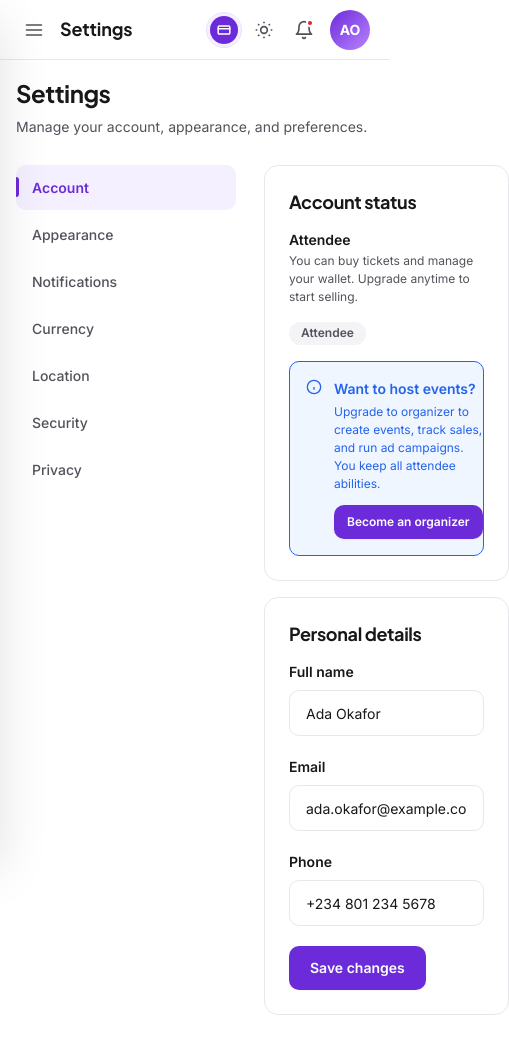
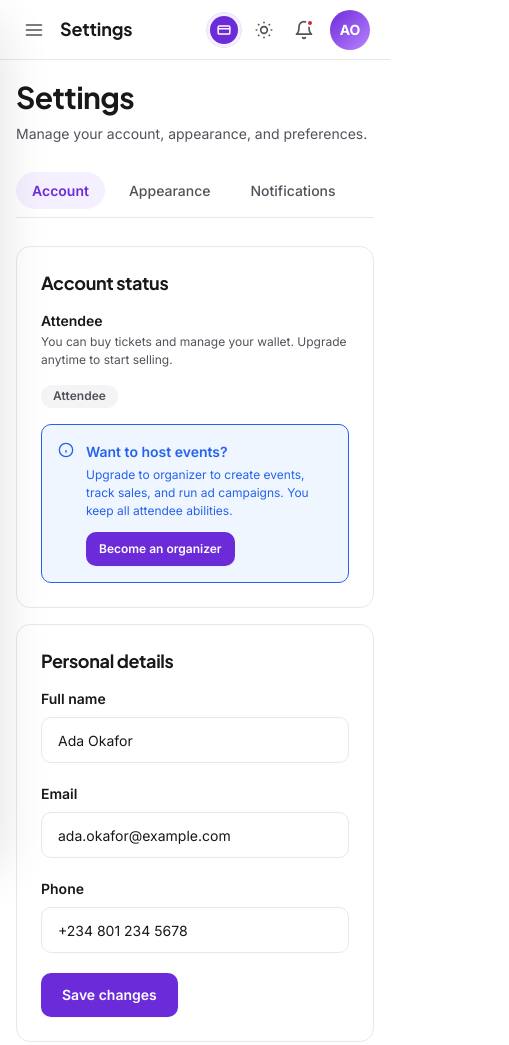
Before and after one commit to P5NT/PassSpot, a plain HTML site: page settings.html in a window 390 px wide. Shown: the whole page, 509 px wide, since content can reach past the window. Drawn offline with Linux system fonts and the light colour scheme.

Commit message:
PassSpot

```diff
--- a/css/style.css
+++ b/css/style.css
@@ -4053,3 +4053,82 @@ h5 {
     font-size: var(--fs-xs);
   }
 }
+
+/* =========================================
+   ADMIN MOBILE FIXES (OVERFLOW & LAYOUT)
+   ========================================= */
+
+@media (max-width: 768px) {
+  /* 1. Kill horizontal overflow globally for the page */
+  .main-area,
+  .page-content {
+    overflow-x: hidden !important;
+    width: 100% !important;
+    max-width: 100vw !important;
+  }
+
+  /* 2. Fix the page header layout */
+  .page-header {
+    flex-direction: column !important;
+    align-items: stretch !important;
+    gap: var(--space-4) !important;
+  }
+
+  .page-title {
+    font-size: var(--fs-2xl) !important;
+    word-wrap: break-word;
+  }
+
+  /* 3. FORCE the inline grids to stack and shrink */
+  /* min-width: 0 is the magic fix that stops them from pushing off-screen */
+  #adminDashGrid,
+  #reportChartsGrid,
+  #settingsGrid,
+  #catGrid,
+  #notifGrid {
+    display: flex !important;
+    flex-direction: column !important;
+    width: 100% !important;
+    min-width: 0 !important;
+    gap: var(--space-5) !important;
+  }
+
+  /* 4. Fix the inner grids inside Reports/Dashboard so charts don't overflow */
+  .stats-grid {
+    grid-template-columns: 1fr !important;
+  }
+
+  .table-wrap,
+  .table-scroll {
+    width: 100% !important;
+    max-width: 100vw !important;
+  }
+
+  /* 5. Settings Sidebar navigation (turn into a scrollable top row) */
+  #settingsGrid > nav {
+    position: static !important;
+    display: flex !important;
+    flex-direction: row !important;
+    overflow-x: auto !important;
+    padding-bottom: var(--space-2) !important;
+    border-bottom: 1px solid var(--border-color);
+    margin-bottom: var(--space-2);
+    width: 100% !important;
+    max-width: 100vw !important;
+  }
+
+  #settingsGrid > nav .sidebar-nav {
+    flex-direction: row !important;
+    gap: var(--space-2) !important;
+  }
+
+  #settingsGrid > nav .sidebar-link {
+    white-space: nowrap !important;
+    padding: var(--space-2) var(--space-4) !important;
+    border-radius: var(--radius-full) !important;
+  }
+
+  #settingsGrid > nav .sidebar-link.is-active::before {
+    display: none !important;
+  }
+}
```
